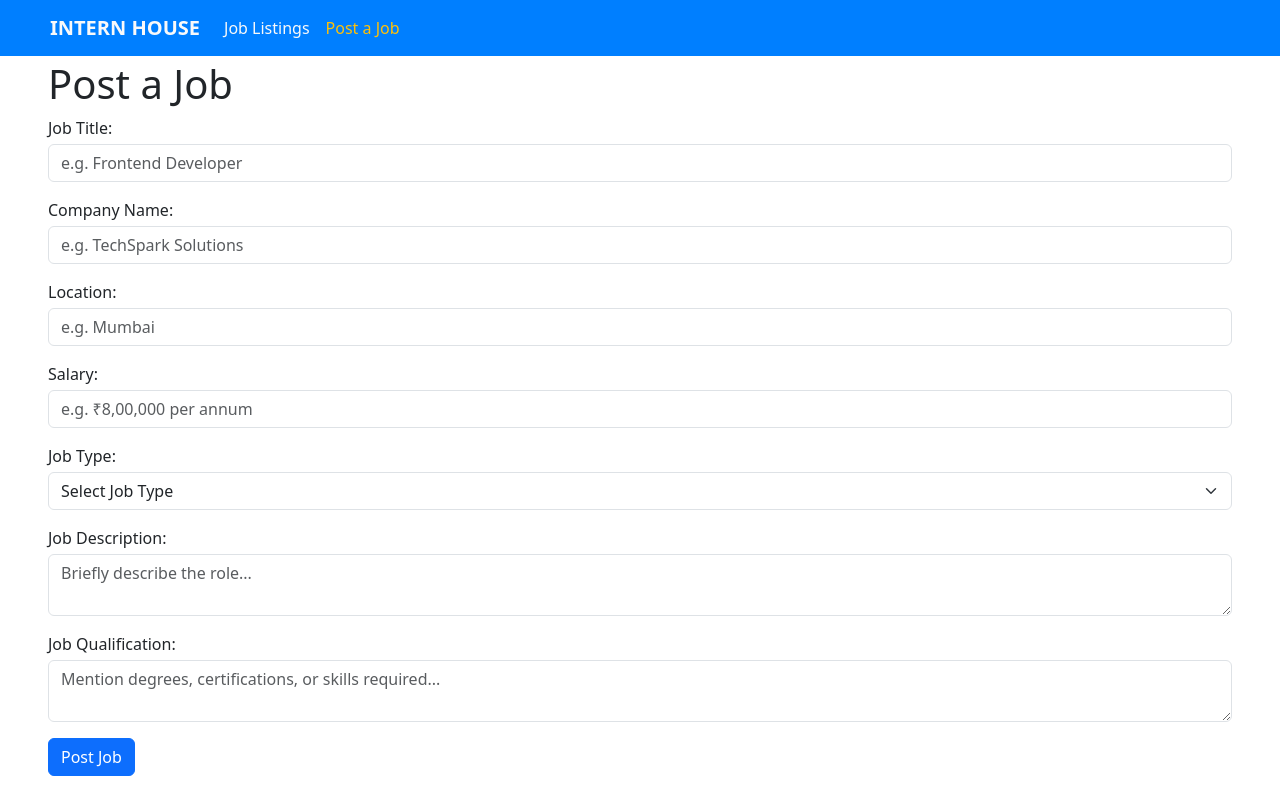
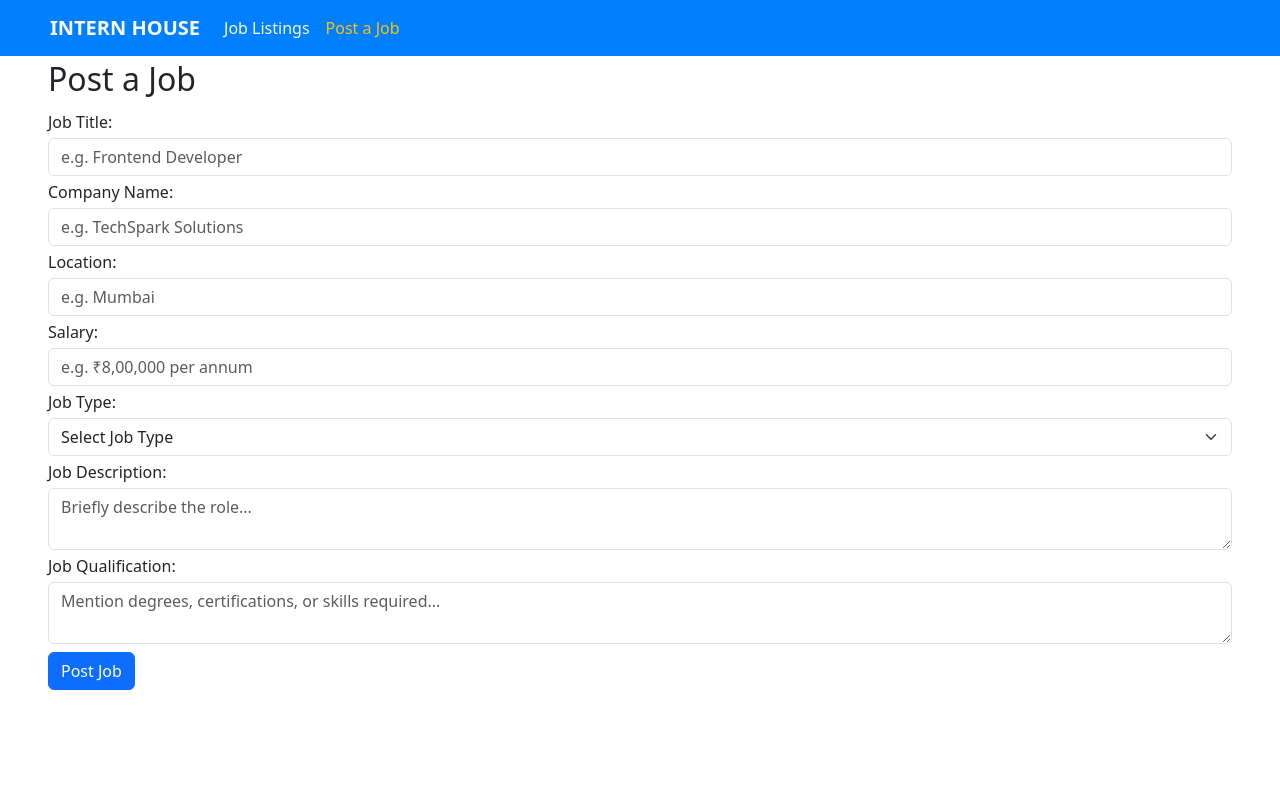
Before and after one commit to abhiseksikdar40/intern-house-frontend, a React (Vite) app: page /postjob in a window 1280 px wide. Built offline with nearby package versions, Linux system fonts and the light colour scheme.

Commit message:
fix: fixed spacing.

```diff
--- a/src/pages/Jobpost.jsx
+++ b/src/pages/Jobpost.jsx
@@ -37,11 +37,11 @@ export default function Jobpost() {
 
   return (
     <div className="container-fluid py-1 px-5">
-      <h1>Post a Job</h1>
+      <h1 className="fs-2">Post a Job</h1>
       <form className="mt-2" onSubmit={handleSubmit}>
-  <label htmlFor="jobtitle">Job Title:</label>
+  <label className="mt-1" htmlFor="jobtitle">Job Title:</label>
   <input
-    className="form-control mt-1 mb-3"
+    className="form-control mt-1"
     type="text"
     id="jobtitle"
     value={jobInput.jobtitle}
@@ -50,9 +50,9 @@ export default function Jobpost() {
     required
   />
 
-  <label htmlFor="companyname">Company Name:</label>
+  <label className="mt-1" htmlFor="companyname">Company Name:</label>
   <input
-    className="form-control mt-1 mb-3"
+    className="form-control mt-1"
     type="text"
     id="companyname"
     value={jobInput.companyname}
@@ -61,9 +61,9 @@ export default function Jobpost() {
     required
   />
 
-  <label htmlFor="location">Location:</label>
+  <label className="mt-1" htmlFor="location">Location:</label>
   <input
-    className="form-control mt-1 mb-3"
+    className="form-control mt-1"
     type="text"
     id="location"
     value={jobInput.location}
@@ -72,9 +72,9 @@ export default function Jobpost() {
     required
   />
 
-  <label htmlFor="salary">Salary:</label>
+  <label className="mt-1" htmlFor="salary">Salary:</label>
   <input
-    className="form-control mt-1 mb-3"
+    className="form-control mt-1"
     type="number"
     id="salary"
     value={jobInput.salary}
@@ -83,9 +83,9 @@ export default function Jobpost() {
     required
   />
 
-  <label htmlFor="jobtype">Job Type:</label>
+  <label className="mt-1" htmlFor="jobtype">Job Type:</label>
   <select
-    className="form-select mt-1 mb-3"
+    className="form-select mt-1"
     id="jobtype"
     value={jobInput.jobtype}
     onChange={handleChange}
@@ -98,9 +98,9 @@ export default function Jobpost() {
     <option value="Part-time (Remote)">Part-time (Remote)</option>
   </select>
 
-  <label htmlFor="jobdescription">Job Description:</label>
+  <label className="mt-1" htmlFor="jobdescription">Job Description:</label>
   <textarea
-    className="form-control mt-1 mb-3"
+    className="form-control mt-1"
     id="jobdescription"
     value={jobInput.jobdescription}
     onChange={handleChange}
@@ -108,9 +108,9 @@ export default function Jobpost() {
     required
   />
 
-  <label htmlFor="jobqualification">Job Qualification:</label>
+  <label className="mt-1" htmlFor="jobqualification">Job Qualification:</label>
   <textarea
-    className="form-control mt-1 mb-2"
+    className="form-control mt-1"
     id="jobqualification"
     value={jobInput.jobqualification}
     onChange={handleChange}
```
